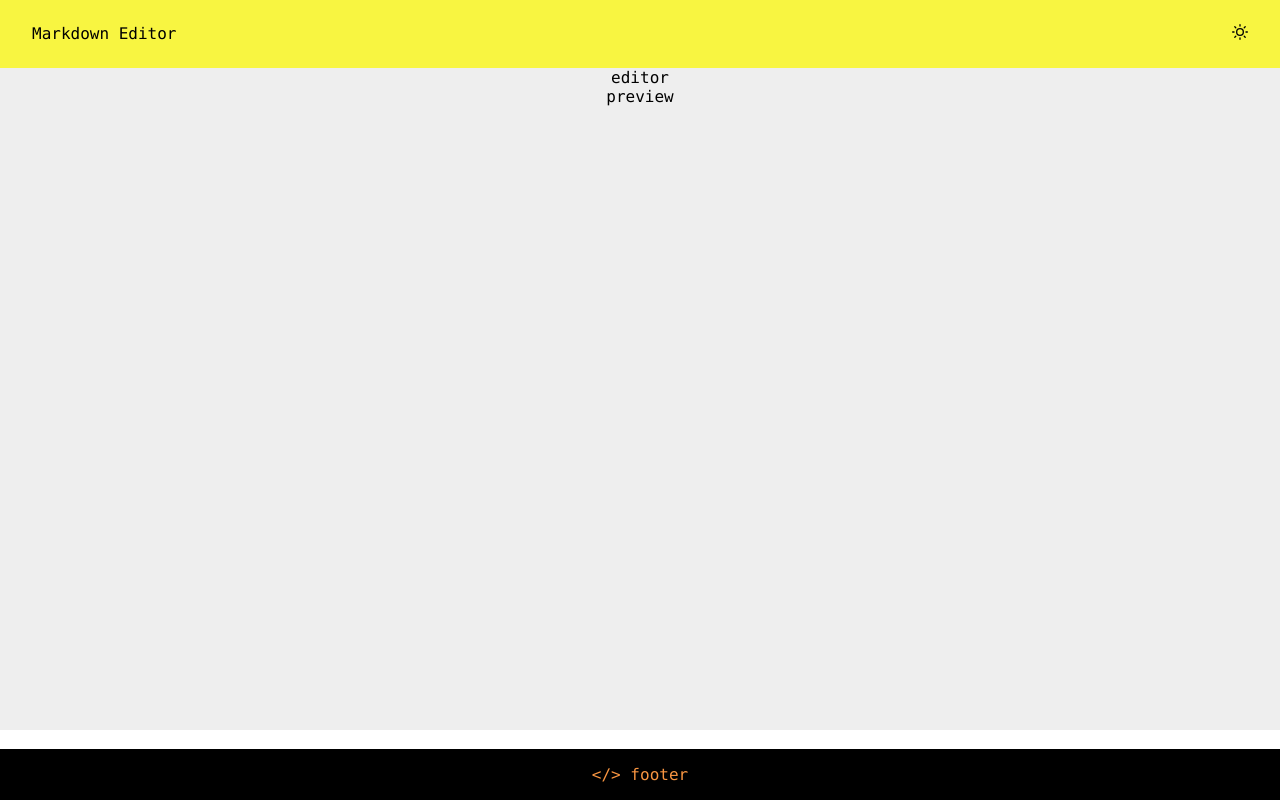
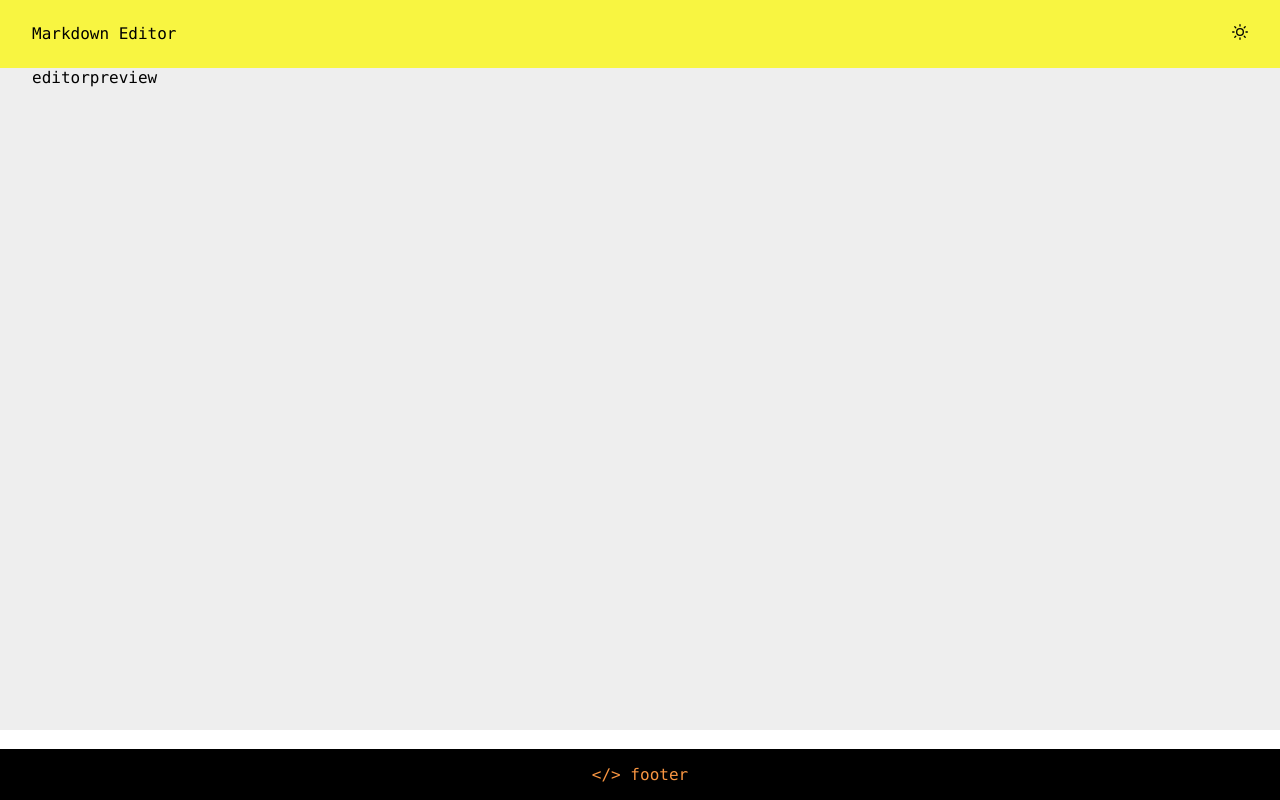
Before and after one commit to FakeStandard/react-markdown-editor, a React (Create React App) app: page / in a window 1280 px wide. Built offline with nearby package versions, Linux system fonts and the light colour scheme.

Commit message:
set shared styles /shared/index.css

```diff
--- a/src/components/Main.tsx
+++ b/src/components/Main.tsx
@@ -2,6 +2,7 @@ import React, { useState } from "react";
 import '../styles/main.css'
 import Editor from "./Editor";
 import Preview from "./Preview";
+import '../styles/shared/index.css'
 
 interface IProps {
     theme: string
@@ -23,10 +24,10 @@ const Main: React.FC<IProps> = ({ theme }) => {
     )
 
     return (
-        <main className="main">
+        <div className="row main">
             <Editor />
             <Preview />
-        </main>
+        </div>
     )
 }
 
--- /dev/null
+++ b/src/styles/shared/index.css
@@ -0,0 +1,9 @@
+.column {
+    display: flex;
+    flex-direction: column;
+}
+
+.row {
+    display: flex;
+    flex-direction: row;
+}
```
